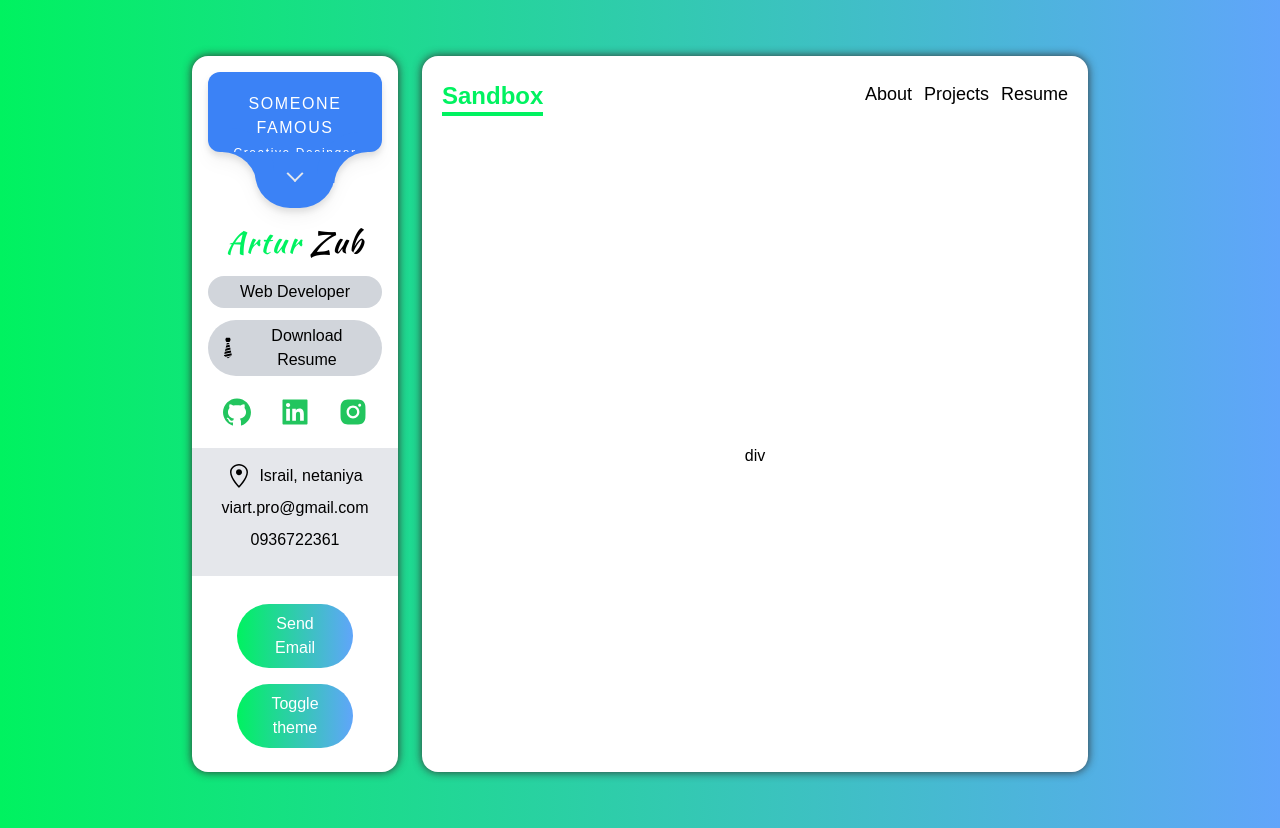
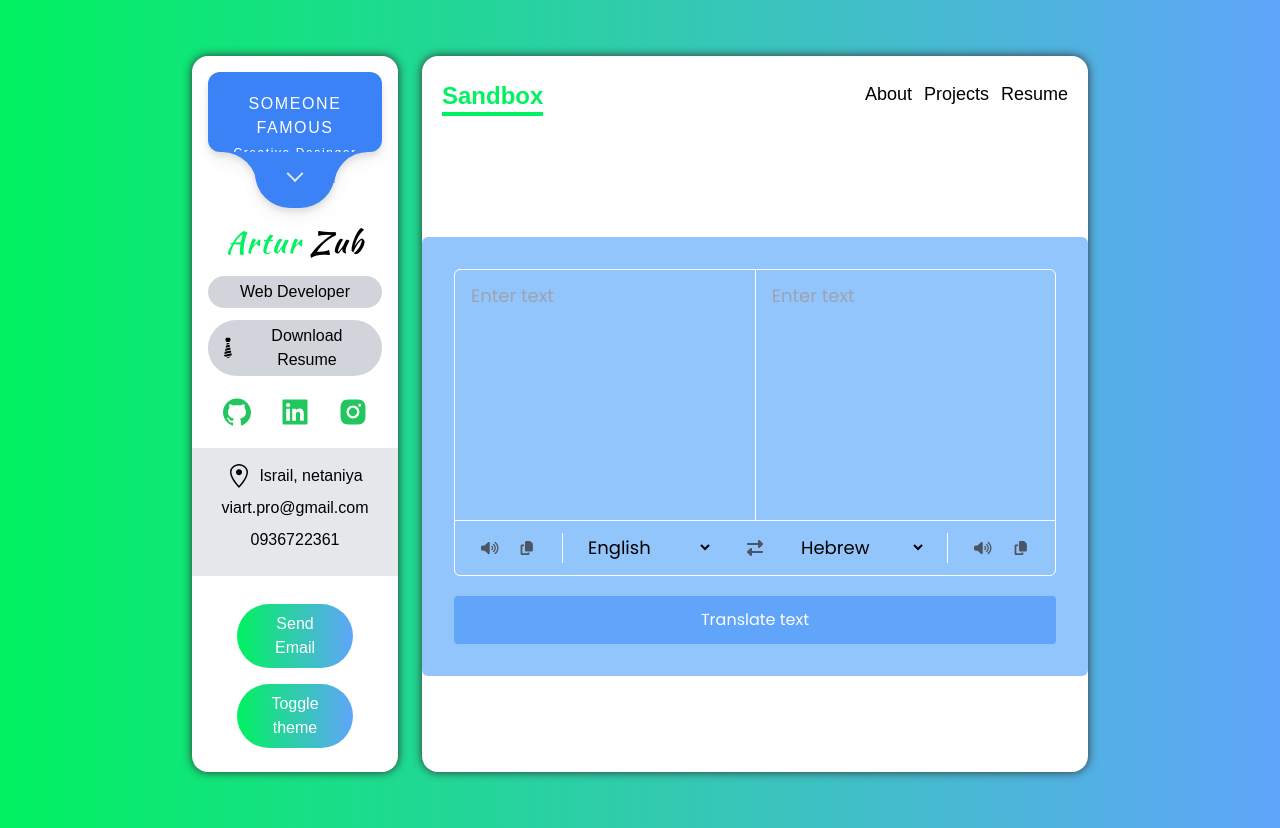
Before and after one commit to lazarevartur/portfolio, a Next.js app: page /sandbox in a window 1280 px wide. Built offline with nearby package versions, Linux system fonts and the light colour scheme.

Commit message:
create translate component logic

```diff
--- /dev/null
+++ b/components/LanguageTranslator/data/countries.ts
@@ -0,0 +1,101 @@
+import { Counrty } from "../types";
+
+export const countries: Counrty = {
+  "am-ET": "Amharic",
+  "ar-SA": "Arabic",
+  "be-BY": "Bielarus",
+  "bem-ZM": "Bemba",
+  "bi-VU": "Bislama",
+  "bjs-BB": "Bajan",
+  "bn-IN": "Bengali",
+  "bo-CN": "Tibetan",
+  "br-FR": "Breton",
+  "bs-BA": "Bosnian",
+  "ca-ES": "Catalan",
+  "cop-EG": "Coptic",
+  "cs-CZ": "Czech",
+  "cy-GB": "Welsh",
+  "da-DK": "Danish",
+  "dz-BT": "Dzongkha",
+  "de-DE": "German",
+  "dv-MV": "Maldivian",
+  "el-GR": "Greek",
+  "en-GB": "English",
+  "es-ES": "Spanish",
+  "et-EE": "Estonian",
+  "eu-ES": "Basque",
+  "fa-IR": "Persian",
+  "fi-FI": "Finnish",
+  "fn-FNG": "Fanagalo",
+  "fo-FO": "Faroese",
+  "fr-FR": "French",
+  "gl-ES": "Galician",
+  "gu-IN": "Gujarati",
+  "ha-NE": "Hausa",
+  "he-IL": "Hebrew",
+  "hi-IN": "Hindi",
+  "hr-HR": "Croatian",
+  "hu-HU": "Hungarian",
+  "id-ID": "Indonesian",
+  "is-IS": "Icelandic",
+  "it-IT": "Italian",
+  "ja-JP": "Japanese",
+  "kk-KZ": "Kazakh",
+  "km-KM": "Khmer",
+  "kn-IN": "Kannada",
+  "ko-KR": "Korean",
+  "ku-TR": "Kurdish",
+  "ky-KG": "Kyrgyz",
+  "la-VA": "Latin",
+  "lo-LA": "Lao",
+  "lv-LV": "Latvian",
+  "men-SL": "Mende",
+  "mg-MG": "Malagasy",
+  "mi-NZ": "Maori",
+  "ms-MY": "Malay",
+  "mt-MT": "Maltese",
+  "my-MM": "Burmese",
+  "ne-NP": "Nepali",
+  "niu-NU": "Niuean",
+  "nl-NL": "Dutch",
+  "no-NO": "Norwegian",
+  "ny-MW": "Nyanja",
+  "ur-PK": "Pakistani",
+  "pau-PW": "Palauan",
+  "pa-IN": "Panjabi",
+  "ps-PK": "Pashto",
+  "pis-SB": "Pijin",
+  "pl-PL": "Polish",
+  "pt-PT": "Portuguese",
+  "rn-BI": "Kirundi",
+  "ro-RO": "Romanian",
+  "ru-RU": "Russian",
+  "sg-CF": "Sango",
+  "si-LK": "Sinhala",
+  "sk-SK": "Slovak",
+  "sm-WS": "Samoan",
+  "sn-ZW": "Shona",
+  "so-SO": "Somali",
+  "sq-AL": "Albanian",
+  "sr-RS": "Serbian",
+  "sv-SE": "Swedish",
+  "sw-SZ": "Swahili",
+  "ta-LK": "Tamil",
+  "te-IN": "Telugu",
+  "tet-TL": "Tetum",
+  "tg-TJ": "Tajik",
+  "th-TH": "Thai",
+  "ti-TI": "Tigrinya",
+  "tk-TM": "Turkmen",
+  "tl-PH": "Tagalog",
+  "tn-BW": "Tswana",
+  "to-TO": "Tongan",
+  "tr-TR": "Turkish",
+  "uk-UA": "Ukrainian",
+  "uz-UZ": "Uzbek",
+  "vi-VN": "Vietnamese",
+  "wo-SN": "Wolof",
+  "xh-ZA": "Xhosa",
+  "yi-YD": "Yiddish",
+  "zu-ZA": "Zulu",
+};
--- /dev/null
+++ b/components/LanguageTranslator/hooks/query/useTranslate.ts
@@ -0,0 +1,48 @@
+import { useState } from "react";
+import { useQuery } from "react-query";
+import { queryKeys } from "../../utils/constants";
+
+interface ISendTextForTranslation {
+  langFrom: string;
+  langTo: string;
+  text: string;
+}
+
+const BASE_URL = "https://api.mymemory.translated.net";
+const httpClient = (query: string) => fetch(`${BASE_URL}/${query}`);
+
+const sendTextForTranslation = async ({
+  langFrom,
+  langTo,
+  text,
+}: ISendTextForTranslation) => {
+  const res = await httpClient(`get?q=${text}!&langpair=${langFrom}|${langTo}`);
+  const data = await res.json();
+  return data;
+};
+
+interface useTranslate {
+  langFrom: string;
+  langTo: string;
+  text: string | undefined;
+}
+
+export const useTranslate = () => {
+  const [request, setRequest] = useState<ISendTextForTranslation>({
+    langFrom: "",
+    langTo: "",
+    text: "",
+  });
+
+  const isEnabled = !!request.langFrom && !!request.langTo && !!request.text;
+  const { data } = useQuery(
+    [queryKeys.translate, request],
+    () => sendTextForTranslation(request),
+    {
+      enabled: isEnabled,
+      staleTime: Infinity,
+    }
+  );
+
+  return { data, setRequest };
+};
--- /dev/null
+++ b/components/LanguageTranslator/index.tsx
@@ -0,0 +1,137 @@
+import {
+  faCopy,
+  faExchangeAlt,
+  faVolumeUp,
+} from "@fortawesome/free-solid-svg-icons";
+import { FontAwesomeIcon } from "@fortawesome/react-fontawesome";
+import cn from "classnames";
+import {
+  ChangeEventHandler,
+  DetailedHTMLProps,
+  FC,
+  SelectHTMLAttributes,
+  useCallback,
+  useRef,
+  useState,
+} from "react";
+
+import s from "./styles.module.scss";
+
+import { countries } from "./data/countries";
+import { Counrty } from "./types";
+import { ENGLISH_CODE, HEBREW_CODE } from "./utils/constants";
+
+import { useTranslate } from "./hooks/query/useTranslate";
+
+interface OptionProps {
+  value: string;
+  label: string;
+}
+
+const Option: FC<OptionProps> = ({ value, label }) => {
+  return <option value={value}>{label}</option>;
+};
+
+interface SelectProps
+  extends DetailedHTMLProps<
+    SelectHTMLAttributes<HTMLSelectElement>,
+    HTMLSelectElement
+  > {
+  data: Counrty;
+}
+
+const SelectCountries: FC<SelectProps> = ({ data, ...props }) => {
+  const countrys = Object.entries(data);
+
+  return (
+    <select {...props}>
+      {countrys.map(([code, name]) => (
+        <Option key={code} value={code} label={name} />
+      ))}
+    </select>
+  );
+};
+
+function LanguageTranslator() {
+  const [languageFrom, setLanguageFrom] = useState<string>(ENGLISH_CODE);
+  const [languageTo, setLanguageTo] = useState<string>(HEBREW_CODE);
+
+  const textareaRef = useRef<HTMLTextAreaElement>(null);
+
+  const { data, setRequest } = useTranslate();
+
+  console.log(data, "data");
+
+  const languageFromSelectHandler = useCallback<
+    ChangeEventHandler<HTMLSelectElement>
+  >((e) => setLanguageFrom(e.target.value), []);
+
+  const languageToSelectHandler = useCallback<
+    ChangeEventHandler<HTMLSelectElement>
+  >((e) => setLanguageTo(e.target.value), []);
+
+  const buttonHandler = useCallback(() => {
+    if (textareaRef.current?.value) {
+      setRequest({
+        langFrom: languageFrom,
+        langTo: languageTo,
+        text: textareaRef.current.value,
+      });
+    }
+  }, [languageTo, languageFrom, setRequest]);
+
+  return (
+    <div className={cn(s.container)}>
+      <div className={cn(s.wrapper)}>
+        <div className={cn(s.textInput)}>
+          <textarea
+            className={cn(s.fromText)}
+            placeholder="Enter text"
+            cols={10}
+            rows={5}
+            ref={textareaRef}
+          />
+          <textarea
+            className={cn(s.toText)}
+            placeholder="Enter text"
+            cols={10}
+            rows={5}
+            disabled
+          />
+        </div>
+        <ul className={cn(s.controls)}>
+          <li className={cn(s.row, s.from)}>
+            <div className={cn(s.icons)}>
+              <FontAwesomeIcon icon={faVolumeUp} />
+              <FontAwesomeIcon icon={faCopy} />
+            </div>
+            <SelectCountries
+              className={cn(s.from)}
+              data={countries}
+              defaultValue={languageFrom}
+              onChange={languageFromSelectHandler}
+            />
+          </li>
+          <li className={cn(s.exchange)}>
+            <FontAwesomeIcon icon={faExchangeAlt} />
+          </li>
+          <li className={cn(s.row, s.to)}>
+            <SelectCountries
+              className={cn(s.to)}
+              data={countries}
+              defaultValue={languageTo}
+              onChange={languageToSelectHandler}
+            />
+            <div className={cn(s.icons)}>
+              <FontAwesomeIcon icon={faVolumeUp} />
+              <FontAwesomeIcon icon={faCopy} />
+            </div>
+          </li>
+        </ul>
+      </div>
+      <button onClick={buttonHandler}>Translate text</button>
+    </div>
+  );
+}
+
+export default LanguageTranslator;
--- /dev/null
+++ b/components/LanguageTranslator/styles.module.scss
@@ -0,0 +1,58 @@
+.container {
+  font-family: "Poppins", sans-serif;
+  @apply w-[690px] bg-blue-300 rounded-md p-8;
+
+  button {
+    @apply w-full p-3 mt-5 border-none outline-none cursor-pointer text-white rounded text-base bg-blue-400;
+  }
+}
+
+.wrapper {
+  @apply rounded-md border border-white;
+
+  .textInput {
+    @apply flex border-b border-white;
+
+    .toText {
+      @apply border-l border-white border-solid rounded-none;
+    }
+
+    textarea {
+      @apply h-[250px] w-full border-none outline-none bg-inherit resize-none text-lg rounded-md py-3 px-4;
+    }
+  }
+}
+
+.controls {
+  @apply py-3 px-4;
+
+  &,
+  li,
+  .icons,
+  .icons svg {
+    @apply flex items-center justify-between;
+  }
+
+  .icons {
+    @apply py-2 w-[38%];
+  }
+
+  .icons svg {
+    @apply text-sm cursor-pointer text-gray-600 w-12;
+  }
+
+  .row {
+    &.from .icons {
+      @apply border-r border-white pr-4;
+    }
+    &.to .icons {
+      @apply border-l border-white pl-4;
+    }
+    select {
+      @apply border-none outline-none bg-inherit text-lg;
+    }
+  }
+  .exchange {
+    @apply text-gray-600 text-[16px] cursor-pointer;
+  }
+}
--- /dev/null
+++ b/components/LanguageTranslator/types.ts
@@ -0,0 +1 @@
+export type Counrty = Record<string, string>;
--- /dev/null
+++ b/components/LanguageTranslator/utils/constants.ts
@@ -0,0 +1,6 @@
+export const ENGLISH_CODE = "en-GB";
+export const HEBREW_CODE = "he-IL";
+
+export enum queryKeys {
+  translate = "translate",
+}
--- a/package.json
+++ b/package.json
@@ -9,6 +9,9 @@
     "lint": "next lint"
   },
   "dependencies": {
+    "@fortawesome/fontawesome-svg-core": "^6.1.1",
+    "@fortawesome/free-solid-svg-icons": "^6.1.1",
+    "@fortawesome/react-fontawesome": "^0.1.18",
     "classnames": "^2.3.1",
     "framer-motion": "^6.3.11",
     "next": "12.1.6",
@@ -16,6 +19,7 @@
     "react": "18.1.0",
     "react-dom": "18.1.0",
     "react-icons": "^4.4.0",
+    "react-query": "^3.39.1",
     "sass": "^1.52.3"
   },
   "devDependencies": {
--- a/pages/_app.tsx
+++ b/pages/_app.tsx
@@ -1,15 +1,26 @@
+import type { AppProps } from "next/app";
+import { useRef } from "react";
 import { ThemeProvider } from "next-themes";
 import { AnimatePresence } from "framer-motion";
+import { config } from "@fortawesome/fontawesome-svg-core";
+import { Hydrate, QueryClient, QueryClientProvider } from "react-query";
+import { ReactQueryDevtools } from "react-query/devtools";
+
+import "@fortawesome/fontawesome-svg-core/styles.css";
 
 import Sidebar from "../components/Sidebar";
 import Navbar from "../components/Navbar";
 
 import "../styles/globals.css";
 
-import type { AppProps } from "next/app";
+config.autoAddCss = false;
 
 function MyApp({ Component, pageProps, router }: AppProps) {
+  const queryClient = useRef(new QueryClient());
+
   return (
+    <QueryClientProvider client={queryClient.current}>
+      <Hydrate state={pageProps.dehydratedState}>
         <ThemeProvider attribute="class">
           <div className="grid grid-cols-12 gap-6 px-5 lg:px-48 my-14 sm:px-30 md:px-32">
             <div className="col-span-12 p-4 text-center bg-white dark:bg-dark-500 lg:col-span-3 rounded-2xl shadow-custom-light dark:shadow-custom-dark">
@@ -23,6 +34,9 @@ function MyApp({ Component, pageProps, router }: AppProps) {
             </div>
           </div>
         </ThemeProvider>
+      </Hydrate>
+      <ReactQueryDevtools />
+    </QueryClientProvider>
   );
 }
 
--- a/pages/_document.tsx
+++ b/pages/_document.tsx
@@ -10,6 +10,12 @@ export default function Document() {
           href="https://fonts.googleapis.com/css2?family=Kaushan+Script&display=swap"
           rel="stylesheet"
         />
+        <link rel="preconnect" href="https://fonts.googleapis.com" />
+        <link rel="preconnect" href="https://fonts.gstatic.com" />
+        <link
+          href="https://fonts.googleapis.com/css2?family=Poppins:wght@100;400;500;600;700&display=swap"
+          rel="stylesheet"
+        />
       </Head>
       <body className=" bg-gradient-to-r from-green to-blue-400 dark:from-dark-500 dark:to-dark-700 dark:text-white">
         <Main />
--- a/pages/sandbox.tsx
+++ b/pages/sandbox.tsx
@@ -1,4 +1,5 @@
 import { FC, ReactNode } from "react";
+import LanguageTranslator from "../components/LanguageTranslator";
 
 interface CenterProps {
   children: ReactNode;
@@ -13,7 +14,11 @@ const Center: FC<CenterProps> = ({ children }) => {
 };
 
 const Sandbox = () => {
-  return <Center>div</Center>;
+  return (
+    <Center>
+      <LanguageTranslator />
+    </Center>
+  );
 };
 
 export default Sandbox;
```
Also changed, not shown: 1 other file (tests, documents, lock files or other folders). Lines whose indentation alone changed are shown as unchanged.
